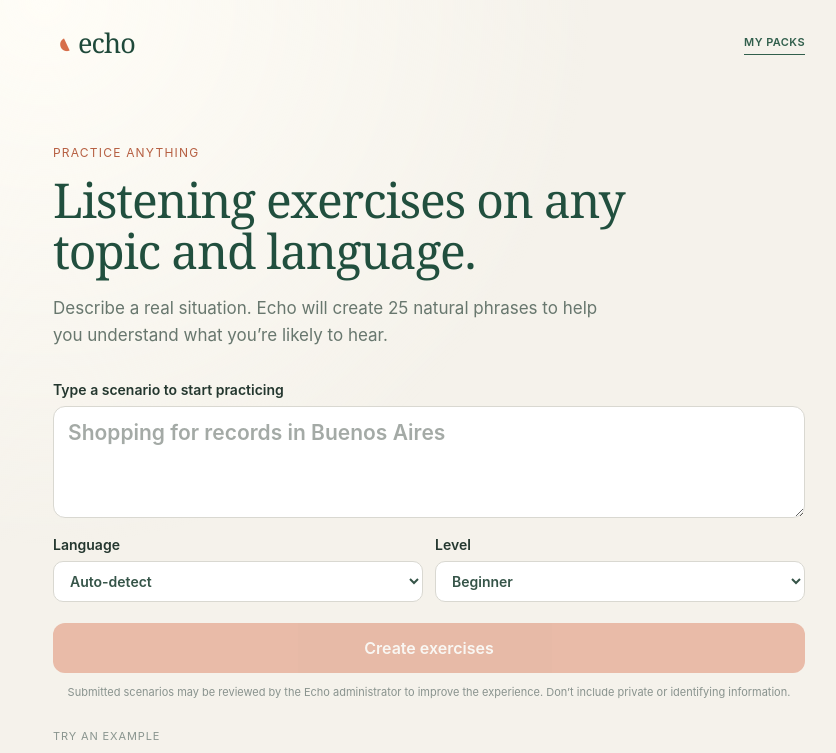
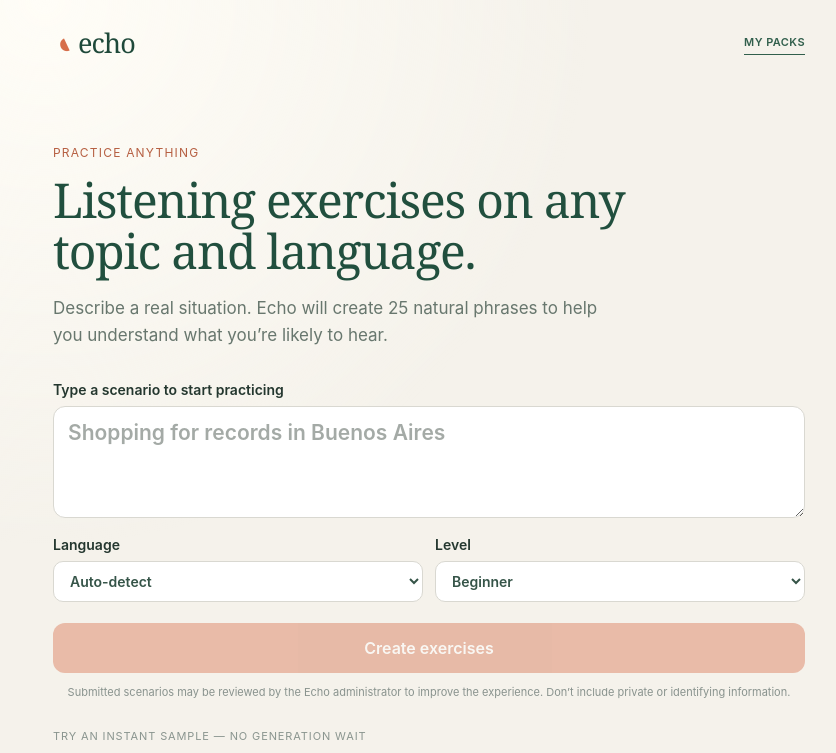
Before and after one commit to jimtronic/echo, a React (Vite) app: page / in a window 1280 px wide. Shown: the top 753 px of the page, without its empty margins (211-1047 px from the left). Built offline with nearby package versions, Linux system fonts and the light colour scheme.

Commit message:
Add instant sample practice packs

```diff
--- a/src/ScenarioBuilder.tsx
+++ b/src/ScenarioBuilder.tsx
@@ -1,5 +1,6 @@
 import { FormEvent, useEffect, useState } from 'react'
 import type { Lesson } from './types'
+import { samplePacks } from './data/samplePacks'
 
 export interface CustomPack {
   id: string
@@ -12,8 +13,6 @@ export interface CustomPack {
   scenario: string
   lessons: Lesson[]
 }
-
-const examples = ['Shopping for records in Buenos Aires', 'Chatting about landscape painting in France', 'Ordering breakfast in Madrid', 'Meeting my partner’s family in Colombia']
 
 function GenerationProgress({ seconds, more = false }: { seconds: number; more?: boolean }) {
   const stage = seconds < 7 ? 'Understanding your scenario…' : seconds < 16 ? 'Writing 25 natural phrases…' : seconds < 26 ? 'Adding translations and language notes…' : 'Checking level, variety, and usefulness…'
@@ -63,6 +62,14 @@ export function ScenarioBuilder({ onPractice, initialPack = null }: { onPractice
 
   const submit = (event: FormEvent) => { event.preventDefault(); if (scenario.trim()) void requestPack() }
 
+  const openSample = (sample: CustomPack) => {
+    setScenario(sample.scenario)
+    setLanguage(sample.locale)
+    setLevel(sample.level)
+    setPack(sample)
+    setError('')
+  }
+
   return <main className="scenario-page">
     {!pack ? <>
       <p className="eyebrow">Practice anything</p>
@@ -82,7 +89,7 @@ export function ScenarioBuilder({ onPractice, initialPack = null }: { onPractice
         {loading && <GenerationProgress seconds={generationSeconds} />}
         <p className="scenario-review-note">Submitted scenarios may be reviewed by the Echo administrator to improve the experience. Don’t include private or identifying information.</p>
       </form>
-      <div className="scenario-examples"><span>Try an example</span>{examples.map((example) => <button type="button" key={example} onClick={() => setScenario(example)}>{example}</button>)}</div>
+      <div className="scenario-examples"><span>Try an instant sample — no generation wait</span>{samplePacks.map((sample) => <button type="button" key={sample.id} onClick={() => openSample(sample)}><strong>{sample.scenario}</strong><small>{sample.locale} · {sample.lessons.length} exercises</small></button>)}</div>
     </> : <section className="generated-pack">
       <p className="eyebrow">Your custom practice</p><h1>{pack.title}</h1><p>{pack.description}</p>
       <div className="pack-facts"><span>{pack.locale}</span><span>{pack.level}</span><span>{pack.lessons.length} exercises</span></div>
--- /dev/null
+++ b/src/data/samplePacks.ts
@@ -0,0 +1,66 @@
+import type { CustomPack } from '../ScenarioBuilder'
+import type { Lesson } from '../types'
+import frenchTransport from './packs/fr-beginner-04.json'
+import spanishCafe from './packs/es-beginner-02.json'
+import latinAmericanPainting from './packs/es-419-beginner-landscape-painter-01.json'
+import { germanLessons } from './germanLessons'
+
+type RawPack = {
+  id: string
+  language: string
+  locale: string
+  level: Lesson['level']
+  title: string
+  description?: string
+  targetVocabulary?: string[]
+  lessons: Array<Omit<Lesson, 'language' | 'level'> & { kind?: string }>
+}
+
+function fromCoursePack(raw: RawPack, scenario: string, description?: string, targetVocabulary?: string[]): CustomPack {
+  return {
+    id: `sample-${raw.id}`,
+    language: raw.language,
+    locale: raw.locale,
+    level: raw.level,
+    title: raw.title,
+    description: raw.description ?? description ?? '',
+    targetVocabulary: raw.targetVocabulary ?? targetVocabulary ?? [],
+    scenario,
+    lessons: raw.lessons.map((lesson) => ({
+      ...lesson,
+      kind: lesson.kind === 'construction' ? 'construction' : 'curated',
+      language: raw.locale,
+      level: raw.level,
+    })),
+  }
+}
+
+const germanNatural = germanLessons.filter((lesson) => lesson.level === 'beginner' && lesson.id.includes('-natural-'))
+const germanPractical = germanLessons.filter((lesson) => lesson.level === 'beginner' && [
+  'einen Kaffee trinken', 'das Museum besuchen', 'Brot kaufen', 'den Zug nehmen', 'einen Tisch reservieren',
+  'Deutsch lernen', 'einkaufen gehen', 'nach Hause fahren', 'ein Hotel suchen', 'mit Karte bezahlen',
+].some((phrase) => lesson.sentence.includes(phrase))).slice(0, 10)
+
+const germanTravel: CustomPack = {
+  id: 'sample-de-beginner-everyday-travel-01',
+  language: 'de',
+  locale: 'de-DE',
+  level: 'beginner',
+  title: 'Everyday travel in Germany',
+  description: 'Practical beginner phrases for getting around, eating out, shopping, and asking for help in Germany.',
+  targetVocabulary: ['bitte', 'Bahnhof', 'Zug', 'Kaffee', 'reservieren', 'kosten', 'zu Fuß', 'verstehen', 'wiederholen', 'bezahlen'],
+  scenario: 'Everyday travel in Germany',
+  lessons: [...germanNatural, ...germanPractical].slice(0, 25).map((lesson) => ({ ...lesson, language: 'de-DE' })),
+}
+
+export const samplePacks: CustomPack[] = [
+  fromCoursePack(
+    frenchTransport as RawPack,
+    'Getting around France by train and bus',
+    'Natural phrases for asking directions and traveling around France by foot, train, bus, taxi, or bike.',
+    ['où', 'gare', 'arrêt', 'train', 'bus', 'billet', 'à pied', 'tout droit', 'à gauche', 'à droite', 'loin', 'près'],
+  ),
+  fromCoursePack(spanishCafe as RawPack, 'Ordering at a café in Madrid'),
+  fromCoursePack(latinAmericanPainting as RawPack, 'Chatting about landscape painting in Latin America'),
+  germanTravel,
+]
--- a/src/styles.css
+++ b/src/styles.css
@@ -68,7 +68,9 @@ textarea::placeholder { color: #a4aaa6; }
 .scenario-review-note { margin: -6px 3px 0; color: #89938e; font-size: 11px; line-height: 1.45; text-align: center; }
 .scenario-examples { display: flex; flex-wrap: wrap; gap: 8px; margin-top: 28px; }
 .scenario-examples > span { width: 100%; margin-bottom: 3px; color: #8a958f; font-size: 11px; letter-spacing: .08em; text-transform: uppercase; }
-.scenario-examples button { border: 1px solid #d9d8d1; border-radius: 99px; padding: 8px 12px; color: #4d665b; background: rgba(255,255,255,.65); font-size: 12px; }
+.scenario-examples button { display: grid; gap: 3px; border: 1px solid #d9d8d1; border-radius: 14px; padding: 10px 13px; color: #4d665b; background: rgba(255,255,255,.65); text-align: left; font-size: 12px; }
+.scenario-examples button strong { font-weight: 600; }
+.scenario-examples button small { color: #89938e; font-size: 10px; text-transform: uppercase; letter-spacing: .04em; }
 .generated-pack { display: grid; gap: 14px; max-width: 590px; }
 .pack-facts { display: flex; flex-wrap: wrap; gap: 8px; margin: 7px 0 12px; }
 .pack-facts span { padding: 7px 10px; border-radius: 99px; color: #52675d; background: #eae9e3; font-size: 11px; text-transform: capitalize; }
```
